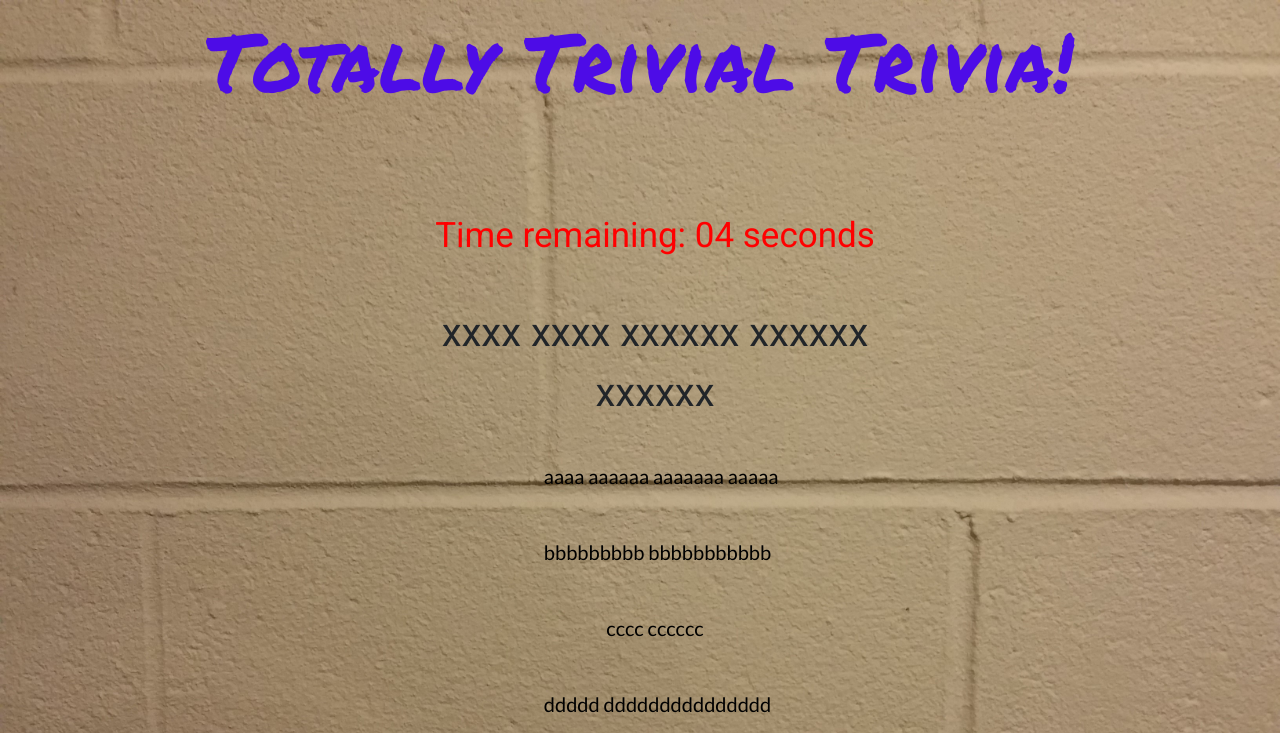
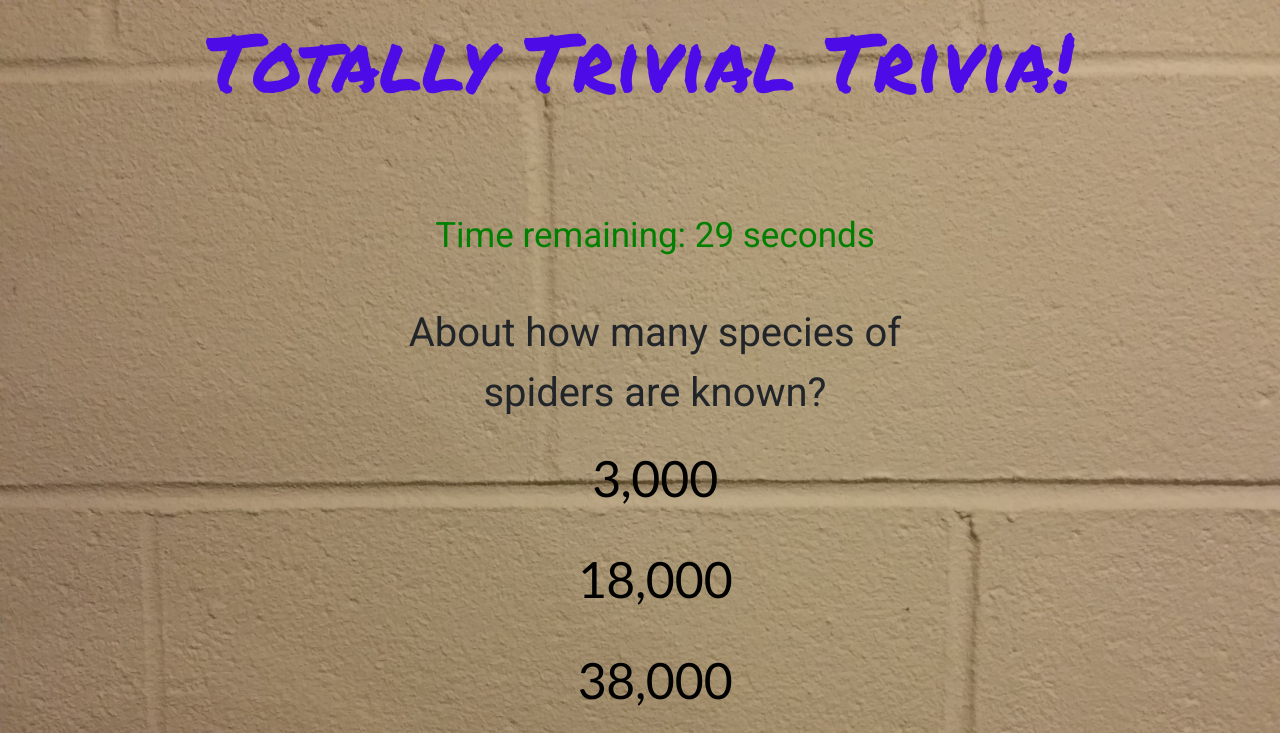
Before and after one commit to remrobem/TriviaGame, a plain HTML site: page index.html in a window 1280 px wide. Both pictures are taken after a click on the button "Start". Shown: the top 733 px of the page. Drawn offline with nearby package versions, Linux system fonts and the light colour scheme.

Commit message:
js and html changes

```diff
--- a/assets/css/style.css
+++ b/assets/css/style.css
@@ -37,7 +37,7 @@ body {
     margin: 15px;
     padding: 15px;
     border-width: 5px;
-    height: 900px;
+    max-height: 100%;
 }
 
 #heading {
@@ -62,9 +62,10 @@ body {
 .gameBtn {
     /* background-color: white; */
     font-family: 'Lato', sans-serif;
+    font-size: 50px;
     color: black;
     width: 100%;
-    margin-top: 30px;
+    margin-top: 10px;
     background-color: transparent;
     border: none;
 }
@@ -73,12 +74,21 @@ body {
     width: 100%;
     margin-top: 30px;
     display: none;
+    height: 200px;
 }
 
+#imageBox img {
+
+    max-width: 300px;
+}
 #gameOver {
     padding-top: 90px;
     font-family: 'Roboto', sans-serif;
     font-size: 40px;
+}
+
+#gameOverMsg {
+    font-size: 55px;
 }
 
 #gameOver .btn {
@@ -86,4 +96,10 @@ body {
     width: 100%;
     height: 90px;
     font-size: 30px;
+    margin-top: 20px;
 }
+
+.killSpiders {
+    font-size: 20px;
+    margin-top: 40px;
+}
--- a/assets/javascript/app.js
+++ b/assets/javascript/app.js
@@ -7,42 +7,107 @@ window.onload = function () {
 
 
 let questionArray = [{
-    "question": "xxxx xxxx xxxxxx xxxxxx xxxxxx",
+    "question": "About how many species of spiders are known?",
     "answers": [{
-        "answer": "aaaa aaaaaa aaaaaaa aaaaa",
-        "correct": "true"
-      },
-      {
-        "answer": "bbbbbbbbb bbbbbbbbbbb",
+        "answer": "3,000",
         "correct": "false"
       },
       {
-        "answer": "cccc cccccc",
+        "answer": "18,000",
         "correct": "false"
       },
       {
-        "answer": "ddddd ddddddddddddddd",
+        "answer": "38,000",
+        "correct": "true",
+        "image": "assets/images/species.jpg"
+      },
+      {
+        "answer": "59,000",
         "correct": "false"
       }
     ]
   },
 
   {
-    "question": "yyyy yyyyyyyyyyyyyy",
+    "question": "What is the color of spider blood?",
     "answers": [{
-        "answer": "jjjjjj j j j jj",
+        "answer": "Blue",
+        "correct": "true",
+        "image": "assets/images/blueblood.jpg"
+      },
+      {
+        "answer": "Green",
         "correct": "false"
       },
       {
-        "answer": "kkkkkkkkkkkkkkkkkkkk",
-        "correct": "true"
-      },
-      {
-        "answer": "lllllllllllll lllllllllll",
+        "answer": "Red",
         "correct": "false"
       },
       {
-        "answer": "mmmmmmmm mmmmmm mmmmmmmmmmm",
+        "answer": "Yellow",
+        "correct": "false"
+      }
+    ]
+  },
+  {
+    "question": "The worlds largest spider is the goliath spider. How wide can it get?",
+    "answers": [{
+        "answer": "5 in.",
+        "correct": "false"
+      },
+      {
+        "answer": "8 in.",
+        "correct": "false"
+      },
+      {
+        "answer": "11 in.",
+        "correct": "true",
+        "image": "assets/images/goliath.jpg"
+      },
+      {
+        "answer": "14 in.",
+        "correct": "false"
+      }
+    ]
+  },
+  {
+    "question": "In what year did Spiderman first appear in comic books?",
+    "answers": [{
+        "answer": "1959",
+        "correct": "false"
+      },
+      {
+        "answer": "1962",
+        "correct": "true",
+        "image": "assets/images/spiderman.jpg"
+      },
+      {
+        "answer": "1966",
+        "correct": "false"
+      },
+      {
+        "answer": "1971",
+        "correct": "false"
+      }
+    ]
+  },
+  {
+    "question": "In the book Charlottes Web, who did Charlotte save?",
+    "answers": [{
+        "answer": "Danny boy",
+        "correct": "false"
+      },
+      {
+        "answer": "Wilbur the pig",
+        "correct": "true",
+        "image": "assets/images/wilbur.jpg"
+      },
+      {
+        "answer": "Larry the goose",
+        "correct": "false"
+      },
+      {
+        "answer": "Mr. Web",
         "correct": "false"
       }
     ]
@@ -58,11 +123,13 @@ let questionArray = [{
 
 
 
-let defaultSeconds = "5";
+let defaultSeconds = "30";
+let defaultTimeout = 5000;
 let seconds = "0";
 let clockRunning = false;
 let questionIndex = 0;
 let correctAnswer = "";
+let image = "";
 let wins = 0;
 let losses = 0;
 let unanswered = 0;
@@ -74,6 +141,7 @@ let triviaGame = {
     $('#start').hide();
     $('#gameOver').hide();
     $('#game').show();
+    $('#responseBox').hide();
     triviaGame.spiders();
     triviaGame.processQuestion();
 
@@ -81,8 +149,6 @@ let triviaGame = {
 
 
   processQuestion: function () {
-
-
 
     if (questionIndex < questionArray.length) {
 
@@ -101,13 +167,18 @@ let triviaGame = {
 
   displayAnswers: function (i) {
 
+
     questionArray[i]["answers"].forEach(function (_, j) {
       $("#button" + j).text(questionArray[i]["answers"][j]["answer"]);
 
       if (questionArray[i]["answers"][j]["correct"] === "true") {
         correctAnswer = questionArray[i]["answers"][j]["answer"];
+        image = questionArray[i]["answers"][j]["image"];
       }
     });
+
+    $('#responseBox').hide();
+    $('#qaBox').show();
   },
 
   count: function () {
@@ -123,12 +194,14 @@ let triviaGame = {
 
 
     if (seconds === "00") {
+
       clearInterval(intervalId);
       clockRunning = false;
       $("#question").text("Out of time. The answer is: " + correctAnswer);
       unanswered++;
 
-      timerId = setTimeout(triviaGame.processQuestion, 3000);
+      triviaGame.responseImage();
+      timerId = setTimeout(triviaGame.processQuestion, defaultTimeout);
 
     };
 
@@ -150,6 +223,7 @@ let triviaGame = {
 
   buttonProcess: function (e) {
 
+    if (clockRunning) {
       clearInterval(intervalId);
       clockRunning = false;
 
@@ -160,9 +234,9 @@ let triviaGame = {
         $("#question").text("Wrong. The answer is: " + correctAnswer);
         losses++;
       }
-
-    timerId = setTimeout(triviaGame.processQuestion, 3000);
-
+      triviaGame.responseImage();
+      timerId = setTimeout(triviaGame.processQuestion, defaultTimeout);
+    }
   },
 
 
@@ -175,8 +249,6 @@ let triviaGame = {
     $('#game').hide();
     $('#gameOver').show();
 
-    // clearInterval(intervalId);
-    // clearInterval(timerId);
   },
 
 
@@ -194,23 +266,18 @@ let triviaGame = {
 
   },
 
+  responseImage: function () {
 
+    $("#imageBox").html('<image src="' + image + '">')
 
+    $('#qaBox').hide();
+    $('#responseBox').show();
 
+  },
 
-
-
-
-
-
-
-
-
-
-
-
-
-
+  // Thanks to Graham McNicoll for the spiders
+  // https://github.com/Auz
+  // https://github.com/Auz/Bug
 
   spiders: function () {
     var targethead = window.document.getElementsByTagName("head")[0],
--- a/index.html
+++ b/index.html
@@ -52,6 +52,7 @@
         <div class="row ">
             <!-- empty columns outside left of game box -->
             <div class="col-md-2 "></div>
+
             <!-- main column that contains the game -->
             <div class="col-md-8 gameBox">
                 <!-- time countdown row -->
@@ -66,11 +67,12 @@
                 <div class="row">
                     <div class="col-md-2"></div>
                     <div class="col-md-8" id="questionRow">
-                        <span id="question">dkhj kdjf akjh akjshaskjh ldsfkj ldskf dslkfjldskj sdlkfdslkj?</span>
+                        <span id="question"></span>
                     </div>
                     <div class="col-md-2"></div>
                 </div>
 
+                <div class="container-fluid" id="qaBox">
 
                     <div id="buttons">
                         <!-- button row -->
@@ -129,17 +131,23 @@
                             <div class="col-md-4"></div>
                         </div>
                     </div>
-                <div class="row response">
+                </div>
+
+
+                <div class="container-fluid response" id="responseBox">
+
+                    <div class="row">
                         <!-- empty column -->
                         <div class="col-md-4"></div>
 
                         <div class="col-md-4">
-                        <span id="responseBox"></span>
+                            <div id="imageBox"></div>
                         </div>
                         <div class="col-md-4"></div>
                     </div>
                 </div>
-
+            </div>
+        </div>
         <!-- empty columns outside right of game box -->
         <div class="col-md-2"></div>
 
@@ -195,6 +203,17 @@
             <div class="col-md-4 "></div>
         </div>
 
+        <div class="row killSpiders">
+                <!-- empty column -->
+                <div class="col-md-4 "></div>
+                <!-- button -->
+                <div class="col-md-4 ">
+                    <p>Use your cursor to try and kill the spiders</p>
+                </div>
+                <!-- empty column -->
+                <div class="col-md-4 "></div>
+            </div>
+
     </div>
 
     <script type='text/javascript' src='assets/javascript/app.js'></script>
```
Also changed, not shown: assets/images/blueblood.jpg (added), assets/images/goliath.jpg (added), assets/images/spiderman.jpg (added), assets/images/wilbur.jpg (added), 1 other file. Lines whose indentation alone changed are shown as unchanged.
